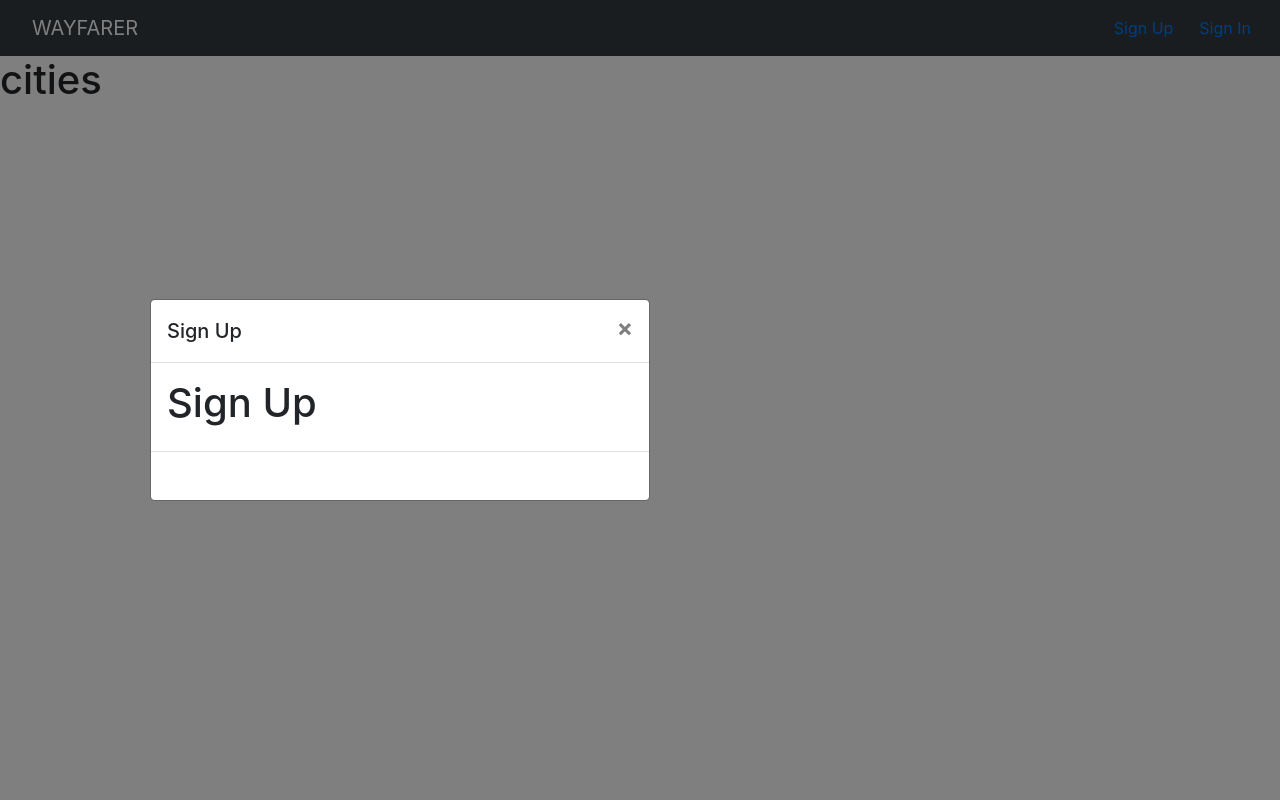
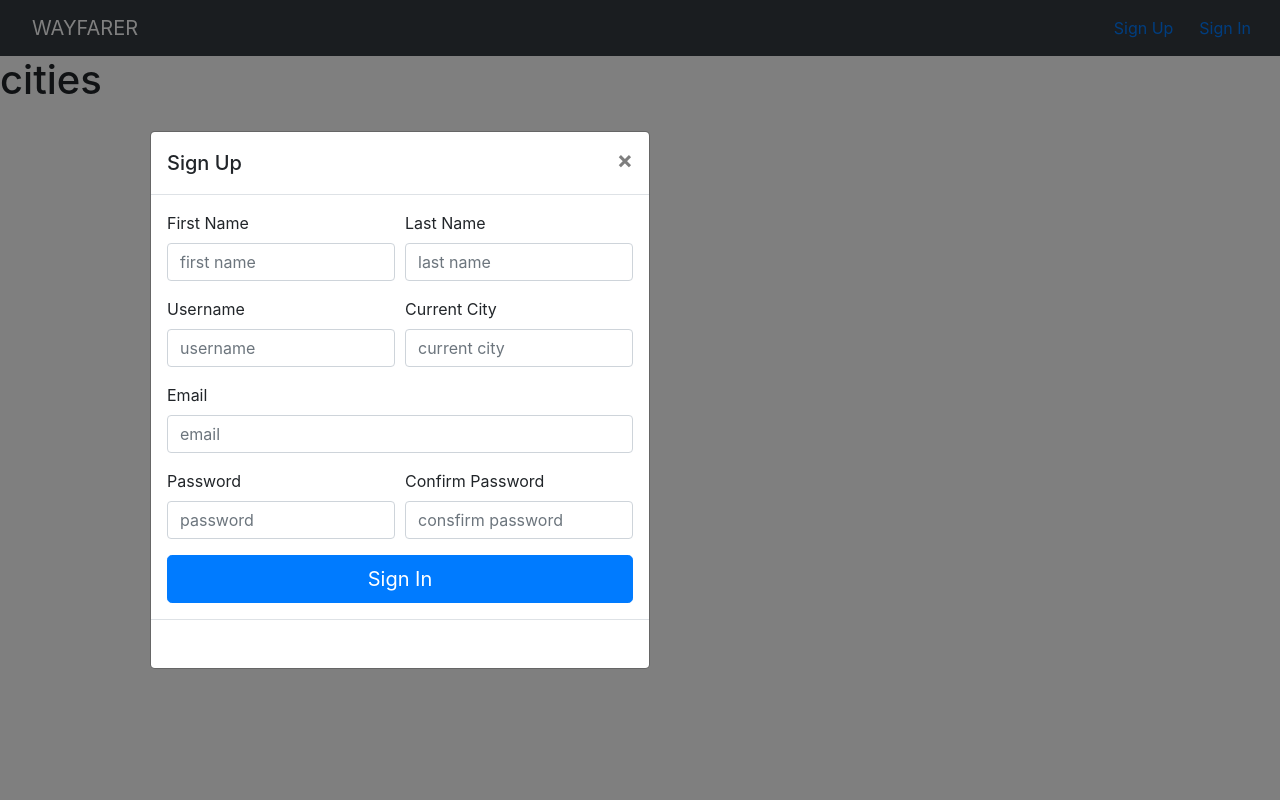
Before and after one commit to aprilkrg/wayfarer, a Django app: page /cities/ in a window 1280 px wide, after a click on "Sign Up". Run offline with Django 3.2, Linux system fonts and the light colour scheme; some libraries are stand-ins or nearby versions.

Commit message:
working in the registration

```diff
--- a/account/urls.py
+++ b/account/urls.py
@@ -2,7 +2,7 @@ from django.urls import path
 from . import views
 
 urlpatterns = [
+    path('register', views.register, name='register'),
     path('login', views.login, name='login'),
-    # path('register', views.register, name='register'),
     path('logout', views.logout, name='logout')
 ]
--- a/main_app/templates/auth/sign_in.html
+++ b/main_app/templates/auth/sign_in.html
@@ -1,17 +1,19 @@
 <form  method="POST" action="{% url 'login' %}">
     {% csrf_token %}
-    {% comment %} {{ form.as_p }} {% endcomment %}
+
     <h1 class="h3 mb-3 font-weight-normal">Please sign in</h1>
+
     <div class="form-group">
         <label for="username">username</label>
-        <input type="text" class="form-control" id="username" name="username">
+        <input type="text" class="form-control" id="username" name="username" require />
     </div>
 
     <div class="form-group">
-        <label for="exampleInputPassword1">Password</label>
-        <input type="password" class="form-control" id="exampleInputPassword1" name="password">
+        <label for="password">Password</label>
+        <input type="password" class="form-control" id="password" name="password" require />
     </div>
 
-    <input class="btn btn-lg btn-primary btn-block" type="submit">Sign in</input>
+    <input class="btn btn-lg btn-primary btn-block" type="submit" value="Sign In" />
+
     <input type="hidden" name="next" value="{{ next }}">
 </form>
--- a/main_app/templates/auth/sign_up.html
+++ b/main_app/templates/auth/sign_up.html
@@ -1 +1,62 @@
-<h1>Sign Up</h1>
+<form  method="POST" action="{% url 'login' %}">
+    {% csrf_token %}
+
+    {% comment %} row 1 start {% endcomment %}
+    <div class="form-row">
+
+        <div class="form-group col-md-6">
+            <label for="first_name">First Name</label>
+            <input type="text" class="form-control" id="first_name" placeholder="first name" name="first_name" required />
+        </div>
+
+        <div class="form-group col-md-6">
+            <label for="last_name">Last Name</label>
+            <input type="text" class="form-control" id="last_name" placeholder="last name" name="last_name" required />
+        </div>
+
+    </div>
+    {% comment %} row 1 ends {% endcomment %}
+
+    {% comment %} row 2 start {% endcomment %}
+    <div class="form-row">
+
+        <div class="form-group col-md-6">
+            <label for="username">Username</label>
+            <input type="text" class="form-control" id="username" placeholder="username" name="username" required />
+        </div>
+
+        <div class="form-group col-md-6">
+            <label for="current_city">Current City</label>
+            <input type="text" class="form-control" id="current_city" placeholder="current city" name="current_city" required />
+        </div>
+    </div>
+    {% comment %} row 2 ends {% endcomment %}
+
+    {% comment %} row 3 start {% endcomment %}
+    <div class="form-group">
+
+        <label for="email">Email</label>
+        <input type="email" class="form-control" id="email" placeholder="email" name="email" required />
+
+    </div>
+    {% comment %} row 3 ends {% endcomment %}
+
+     {% comment %} row 4 start {% endcomment %}
+    <div class="form-row">
+
+        <div class="form-group col-md-6">
+            <label for="password">Password</label>
+            <input type="password" class="form-control" id="password" placeholder="password" name="password" required />
+        </div>
+
+        <div class="form-group col-md-6">
+            <label for="password2">Confirm Password</label>
+            <input type="password" class="form-control" id="password2" placeholder="consfirm password" name="password2" required />
+        </div>
+    </div>
+    {% comment %} row 4 ends {% endcomment %}
+
+    <input class="btn btn-lg btn-primary btn-block" type="submit" value="Sign In" />
+
+    <input type="hidden" name="next" value="{{ next }}">
+</form>
```
Also changed, not shown: account/views.py (+10 -13 lines).
